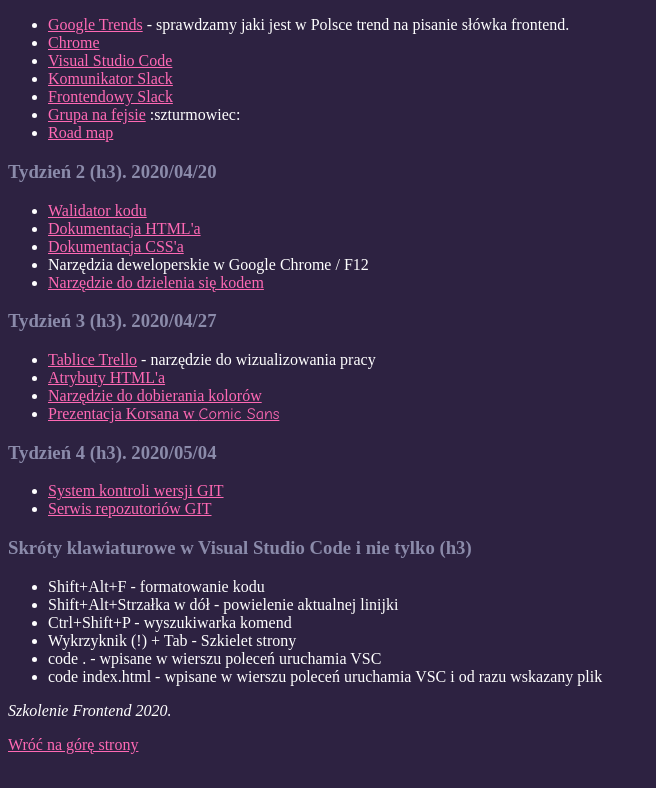
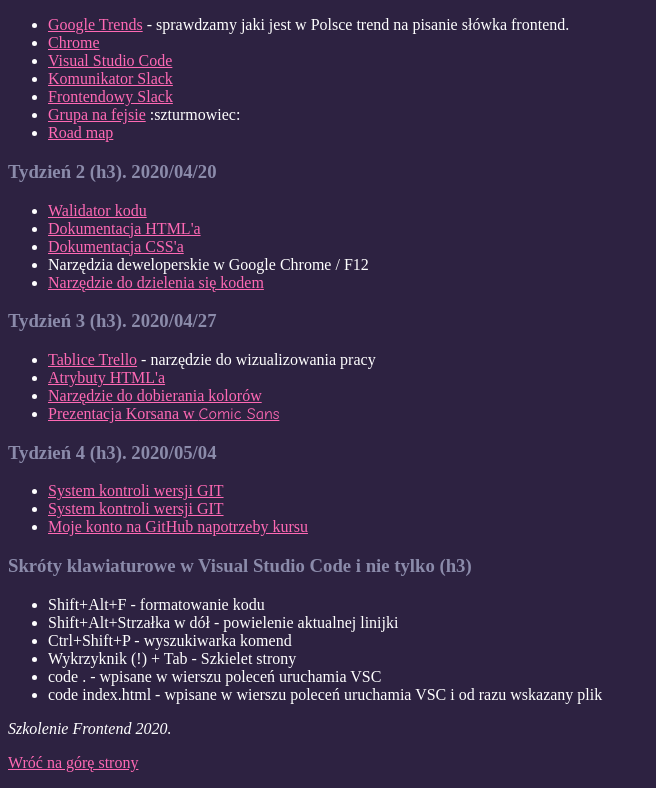
Before and after one commit to wtf-vize/homepage, a plain HTML site: page nauka.html in a window 1280 px wide. Shown: the part 473-1261 px from the top of the page, without its empty margins (0-656 px from the left). Drawn offline with Linux system fonts and the light colour scheme.

Commit message:
poprawa literowek i kolejny link

```diff
--- a/nauka.html
+++ b/nauka.html
@@ -82,7 +82,8 @@
                 <h3>Tydzień 4 (h3). 2020/05/04</h3>
                 <ul>
                     <li><a href="http://git-scm.com" target="_blank">System kontroli wersji GIT</a></li>
-                    <li><a href="https://github.com" target="_blank">Serwis repozutoriów GIT</a></li>
+                    <li><a href="http://git-scm.com" target="_blank">System kontroli wersji GIT</a></li>
+                    <li><a href="https://github.com/wtf-vize/" target="_blank">Moje konto na GitHub napotrzeby kursu</a></li>
                 </ul>
             </article>
             <article>
```
